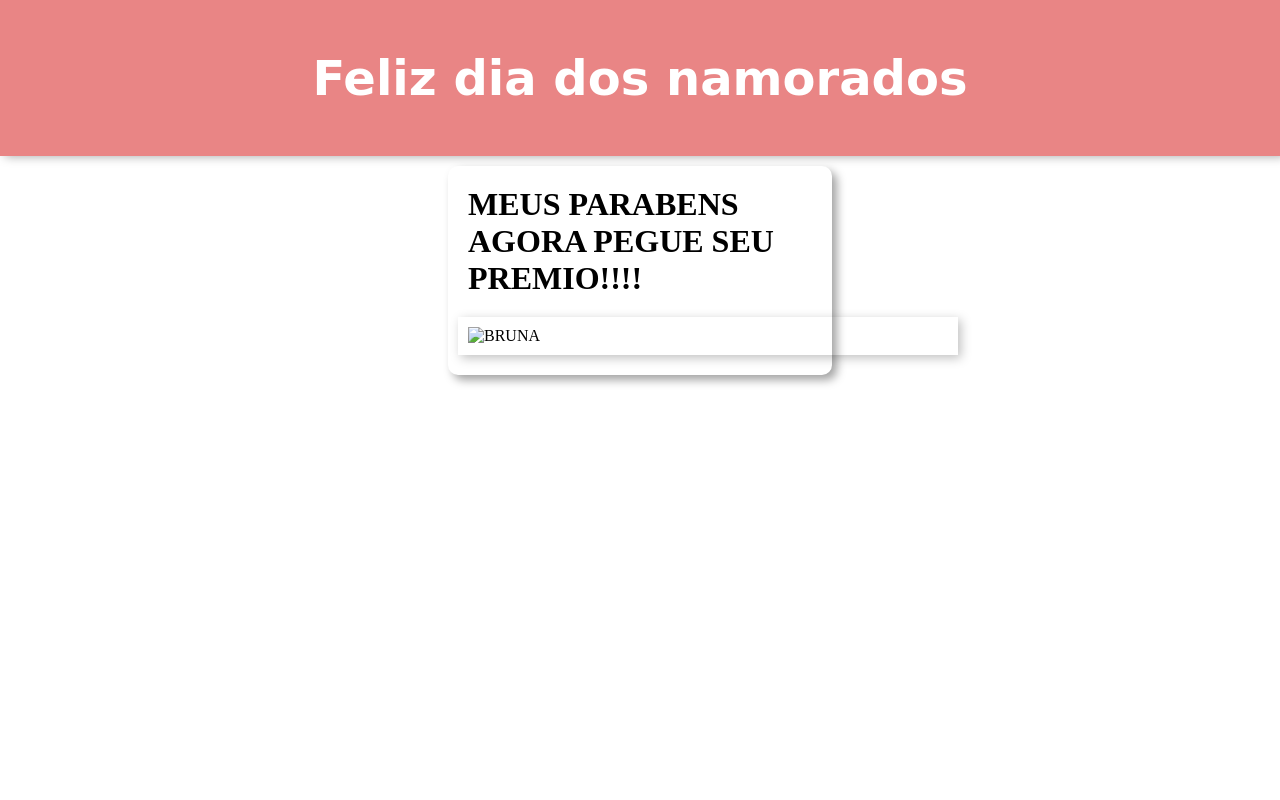
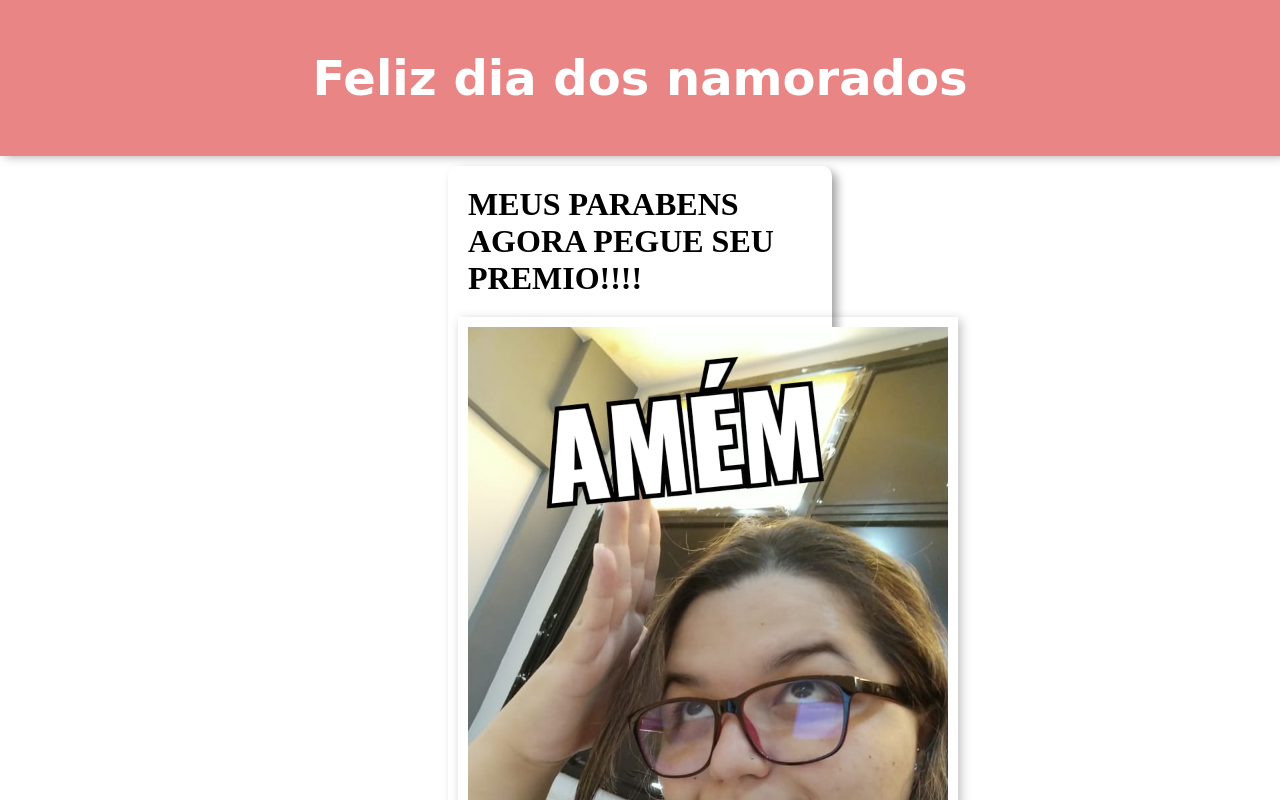
Before and after one commit to FaelAlvezzz/projeto-dia-dos-namorados, a plain HTML site: page page3.html in a window 1280 px wide. Shown: the top 800 px of the page. Drawn offline with Linux system fonts and the light colour scheme; a web font is replaced by a local one.

Commit message:
att bug img

```diff
--- a/page3.html
+++ b/page3.html
@@ -14,7 +14,7 @@
 
             <article class="artigo">
                 <h2 class="subtitulo">MEUS PARABENS AGORA PEGUE SEU PREMIO!!!! </h2>
-                <img src="/imagem/6d659491-87af-41cb-b9ed-9d6626f9c8f9.jpg" alt="BRUNA">
+                <img src="/imagem/amembruna.jpg" alt="BRUNA">
             </article>
     </main>
 </body>
```
